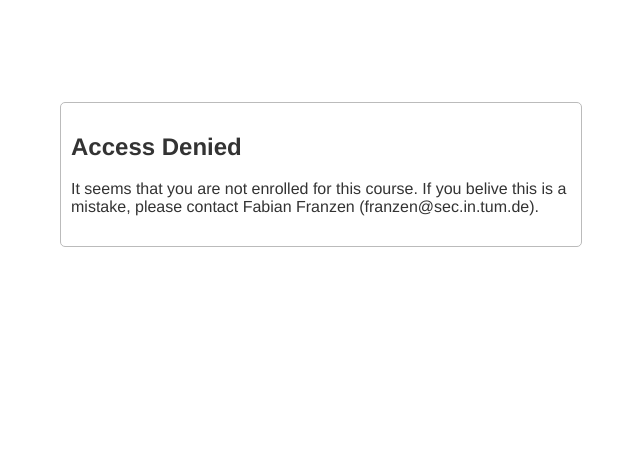
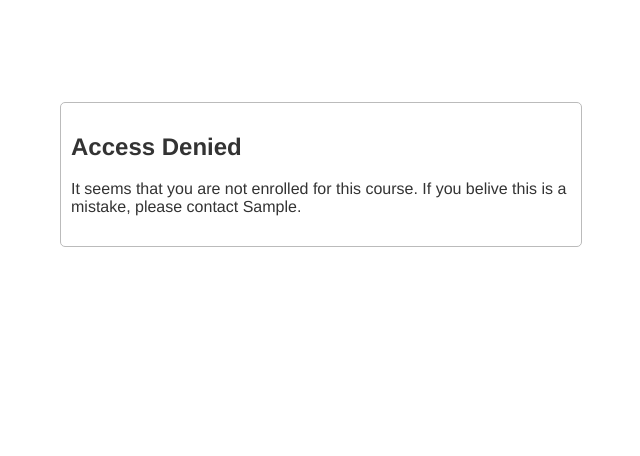
Before and after one commit to tum-itsec/scoreboard, a Python web app: template templates/login-denied.html in a window 1280 px wide. Shown: the part 223-679 px from the top of the page, without its empty margins (319-959 px from the left). Run offline with Jinja, Linux system fonts and the light colour scheme; the template is opened without the code that fills it: most values are stand-ins (such as "Sample title", 1, 10 or a date in 2020).

Commit message:
Login denied page now doesn't hardcode Fabian anymore

```diff
--- a/app.py
+++ b/app.py
@@ -541,7 +541,7 @@ def login():
         cur.execute(f"SELECT * FROM {app.config['USER_ALLOWLIST_TABLE']} WHERE matrikel=?", [session["user-matrikel"]])
         if not cur.fetchone():
             session.pop("user-id")
-            return render_template("login-denied.html")
+            return render_template("login-denied.html", contact_info=app.config["CONTACT_INFO"])
 
     # do this last so that session becomes valid as late as possible, to guard against exceptions during login process
     session["logged-in-until"] = time.time() + app.config["MAX_SESSION_SECONDS"]
--- a/templates/login-denied.html
+++ b/templates/login-denied.html
@@ -15,7 +15,7 @@
 	<div class="login" sytle="flex-direction:column">
 	<div style="text-align:left; margin: 20px 0px;">
 		<h2>Access Denied</h2>
-		It seems that you are not enrolled for this course. If you belive this is a mistake, please contact Fabian Franzen (franzen@sec.in.tum.de).<br>
+		It seems that you are not enrolled for this course. If you belive this is a mistake, please contact {{contact_info|safe}}.<br>
 	</div>
 	</body>
 </html>
```
Also changed, not shown: 1 other file.
